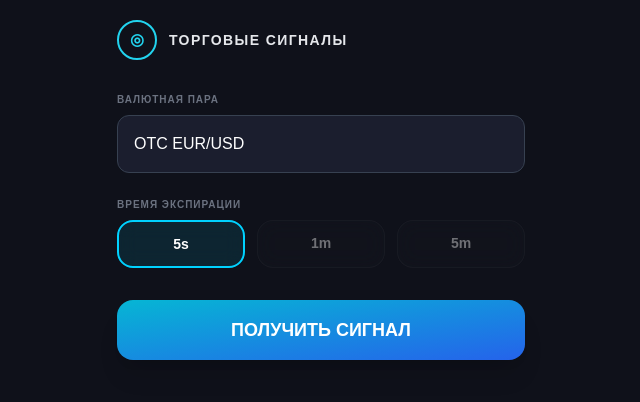
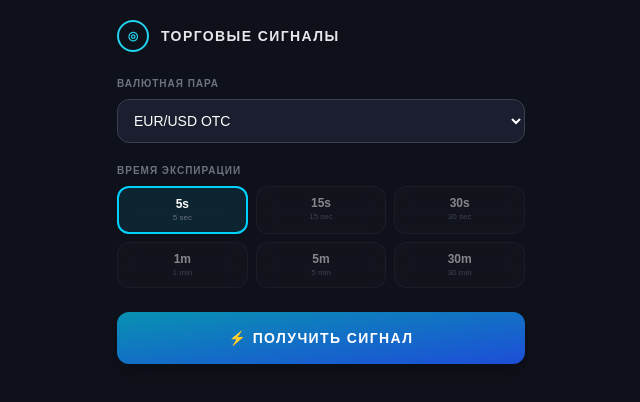
Before and after one commit to shadowteampartners-debug/signals-app, a plain HTML site: page index.html in a window 1280 px wide. Shown: the whole page, without its empty margins (319-959 px from the left). Drawn offline with nearby package versions, Linux system fonts and the light colour scheme.

Commit message:
index.html

```diff
--- a/index.html
+++ b/index.html
@@ -9,56 +9,94 @@
         body { background-color: #0f111a; color: #ffffff; font-family: sans-serif; -webkit-user-select: none; }
         .glass-panel { background: rgba(255, 255, 255, 0.03); border: 1px solid rgba(255, 255, 255, 0.08); backdrop-filter: blur(10px); }
         .active-border { border: 2px solid #00d2ff !important; background: rgba(0, 210, 255, 0.1) !important; opacity: 1 !important; }
+        select option { background-color: #1b1e2e; color: white; }
         .hidden { display: none; }
     </style>
 </head>
 <body class="p-5 flex flex-col min-h-screen max-w-md mx-auto">
-    <div class="flex items-center gap-3 mb-8">
-        <div class="w-10 h-10 rounded-full border-2 border-cyan-400 flex items-center justify-center text-cyan-400 font-bold">◎</div>
-        <h1 class="text-lg font-bold tracking-widest uppercase text-gray-200 text-sm">Торговые Сигналы</h1>
+    <div class="flex items-center gap-3 mb-6">
+        <div class="w-8 h-8 rounded-full border-2 border-cyan-400 flex items-center justify-center text-cyan-400 font-bold text-xs">◎</div>
+        <h1 class="text-sm font-bold tracking-widest uppercase text-gray-200">Торговые Сигналы</h1>
+    </div>
+
+    <div class="mb-5">
+        <label class="text-[10px] text-gray-500 uppercase font-black mb-2 block tracking-widest">Валютная пара</label>
+        <select id="pairSelect" class="w-full bg-[#1b1e2e] border border-gray-700 rounded-xl p-3 outline-none glass-panel text-sm">
+            <optgroup label="OTC ПАРЫ (24/7)">
+                <option value="EUR/USD OTC">EUR/USD OTC</option>
+                <option value="GBP/USD OTC">GBP/USD OTC</option>
+                <option value="USD/JPY OTC">USD/JPY OTC</option>
+                <option value="AUD/USD OTC">AUD/USD OTC</option>
+                <option value="EUR/GBP OTC">EUR/GBP OTC</option>
+                <option value="USD/CAD OTC">USD/CAD OTC</option>
+            </optgroup>
+            <optgroup label="КРИПТОВАЛЮТЫ">
+                <option value="BTC/USDT">Bitcoin (BTC/USDT)</option>
+                <option value="ETH/USDT">Ethereum (ETH/USDT)</option>
+                <option value="LTC/USDT">Litecoin (LTC/USDT)</option>
+            </optgroup>
+            <optgroup label="ТОВАРЫ">
+                <option value="GOLD (XAU/USD)">GOLD (Золото)</option>
+                <option value="SILVER">SILVER (Серебро)</option>
+            </optgroup>
+        </select>
     </div>
 
     <div class="mb-6">
-        <label class="text-[10px] text-gray-500 uppercase font-black mb-2 block tracking-widest">Валютная пара</label>
-        <select id="pairSelect" class="w-full bg-[#1b1e2e] border border-gray-700 rounded-xl p-4 outline-none appearance-none glass-panel">
-            <option value="OTC EUR/USD">OTC EUR/USD</option>
-            <option value="OTC GBP/USD">OTC GBP/USD</option>
-            <option value="BTC/USDT">BTC/USDT</option>
-        </select>
-    </div>
-
-    <div class="mb-8">
         <label class="text-[10px] text-gray-500 uppercase font-black mb-2 block tracking-widest">Время экспирации</label>
-        <div class="grid grid-cols-3 gap-3" id="timeGrid">
-            <div onclick="selectTime(this, '5s')" class="time-btn glass-panel active-border p-3 rounded-2xl text-center cursor-pointer">
-                <div class="text-sm font-bold">5s</div>
+        <div class="grid grid-cols-3 gap-2" id="timeGrid">
+            <div onclick="selectTime(this, '5s')" class="time-btn glass-panel active-border p-2 rounded-xl text-center cursor-pointer">
+                <div class="text-xs font-bold">5s</div>
+                <div class="text-[8px] text-gray-500">5 sec</div>
             </div>
-            <div onclick="selectTime(this, '1m')" class="time-btn glass-panel p-3 rounded-2xl text-center cursor-pointer opacity-40">
-                <div class="text-sm font-bold">1m</div>
+            <div onclick="selectTime(this, '15s')" class="time-btn glass-panel p-2 rounded-xl text-center cursor-pointer opacity-50">
+                <div class="text-xs font-bold">15s</div>
+                <div class="text-[8px] text-gray-500">15 sec</div>
             </div>
-            <div onclick="selectTime(this, '5m')" class="time-btn glass-panel p-3 rounded-2xl text-center cursor-pointer opacity-40">
-                <div class="text-sm font-bold">5m</div>
+            <div onclick="selectTime(this, '30s')" class="time-btn glass-panel p-2 rounded-xl text-center cursor-pointer opacity-50">
+                <div class="text-xs font-bold">30s</div>
+                <div class="text-[8px] text-gray-500">30 sec</div>
+            </div>
+            <div onclick="selectTime(this, '1m')" class="time-btn glass-panel p-2 rounded-xl text-center cursor-pointer opacity-50">
+                <div class="text-xs font-bold">1m</div>
+                <div class="text-[8px] text-gray-500">1 min</div>
+            </div>
+            <div onclick="selectTime(this, '5m')" class="time-btn glass-panel p-2 rounded-xl text-center cursor-pointer opacity-50">
+                <div class="text-xs font-bold">5m</div>
+                <div class="text-[8px] text-gray-500">5 min</div>
+            </div>
+            <div onclick="selectTime(this, '30m')" class="time-btn glass-panel p-2 rounded-xl text-center cursor-pointer opacity-50">
+                <div class="text-xs font-bold">30m</div>
+                <div class="text-[8px] text-gray-500">30 min</div>
             </div>
         </div>
     </div>
 
-    <button onclick="generateSignal()" id="mainBtn" class="w-full bg-gradient-to-br from-cyan-500 to-blue-600 py-4 rounded-2xl font-black text-lg shadow-xl active:scale-95 transition-transform mb-8">
-        ПОЛУЧИТЬ СИГНАЛ
+    <button onclick="generateSignal()" id="mainBtn" class="w-full bg-gradient-to-br from-cyan-600 to-blue-700 py-4 rounded-xl font-black text-sm shadow-xl active:scale-95 transition-all mb-6 uppercase tracking-widest">
+        ⚡ Получить сигнал
     </button>
 
-    <div id="resultBlock" class="glass-panel p-6 rounded-[2rem] text-center border-white/5 hidden">
-        <p id="resPair" class="text-xs text-gray-500 mb-2"></p>
-        <p id="resDir" class="text-4xl font-black uppercase mb-5"></p>
-        <p class="text-[10px] text-gray-400 uppercase mb-1">Уровень уверенности</p>
-        <p id="resConf" class="font-black text-lg"></p>
+    <div id="resultBlock" class="glass-panel p-6 rounded-[2rem] text-center border-white/5 hidden shadow-2xl">
+        <p id="resPair" class="text-[10px] text-gray-500 mb-2 font-bold tracking-tighter"></p>
+        <p class="text-[10px] text-gray-400 mb-3 uppercase tracking-[0.2em]">Направление</p>
+        <p id="resDir" class="text-4xl font-black uppercase mb-5 tracking-tighter"></p>
+
+        <div class="h-[1px] bg-white/10 w-full mb-4"></div>
+
+        <p class="text-[10px] text-gray-400 uppercase mb-1 tracking-widest">Точность анализа</p>
+        <p id="resConf" class="font-black text-xl italic"></p>
     </div>
 
     <script>
         let selectedTime = '5s';
 
         function selectTime(el, time) {
-            document.querySelectorAll('.time-btn').forEach(btn => btn.classList.remove('active-border'));
+            document.querySelectorAll('.time-btn').forEach(btn => {
+                btn.classList.remove('active-border');
+                btn.classList.add('opacity-50');
+            });
             el.classList.add('active-border');
+            el.classList.remove('opacity-50');
             selectedTime = time;
         }
 
@@ -67,25 +105,28 @@
             const result = document.getElementById('resultBlock');
             const pair = document.getElementById('pairSelect').value;
 
-            btn.innerText = "АНАЛИЗ...";
+            btn.innerText = "ИДЕТ АНАЛИЗ РЫНКА...";
+            btn.classList.add('opacity-70');
             btn.disabled = true;
             result.classList.add('hidden');
 
             setTimeout(() => {
-                btn.innerText = "ПОЛУЧИТЬ СИГНАЛ";
+                btn.innerText = "⚡ ПОЛУЧИТЬ СИГНАЛ";
+                btn.classList.remove('opacity-70');
                 btn.disabled = false;
 
-                const isUp = Math.random() > 0.5;
-                const conf = Math.floor(Math.random() * (95 - 70 + 1)) + 70;
+                const isUp = Math.random() > 0.45; // Небольшой перекос для реалистичности
+                const conf = Math.floor(Math.random() * (96 - 72 + 1)) + 72;
 
-                document.getElementById('resPair').innerText = `${pair} ${selectedTime}`;
-                document.getElementById('resDir').innerText = isUp ? "Покупать ▲" : "Продавать ▼";
-                document.getElementById('resDir').className = `text-4xl font-black uppercase mb-5 ${isUp ? 'text-green-400' : 'text-red-400'}`;
+                document.getElementById('resPair').innerText = `${pair} // ТАЙМФРЕЙМ: ${selectedTime}`;
+                document.getElementById('resDir').innerText = isUp ? "ПОКУПАТЬ ▲" : "ПРОДАВАТЬ ▼";
+                document.getElementById('resDir').className = `text-4xl font-black uppercase mb-5 tracking-tighter ${isUp ? 'text-green-500' : 'text-red-500'}`;
                 document.getElementById('resConf').innerText = conf + "%";
-                document.getElementById('resConf').className = `font-black text-lg ${conf > 85 ? 'text-orange-400' : 'text-yellow-400'}`;
+                document.getElementById('resConf').className = `font-black text-xl italic ${conf > 88 ? 'text-orange-500' : 'text-cyan-400'}`;
 
                 result.classList.remove('hidden');
-            }, 1500);
+                result.scrollIntoView({ behavior: 'smooth' });
+            }, 1800);
         }
     </script>
 </body>
```
